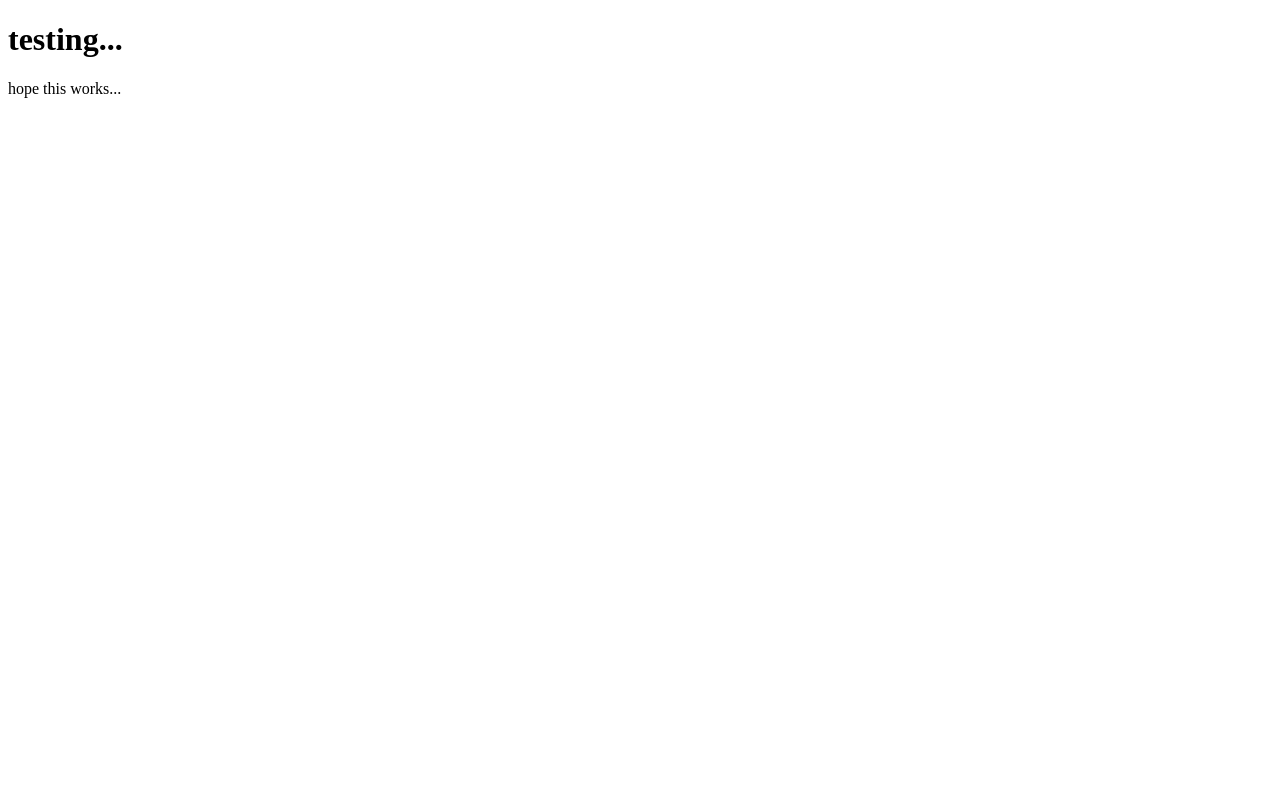
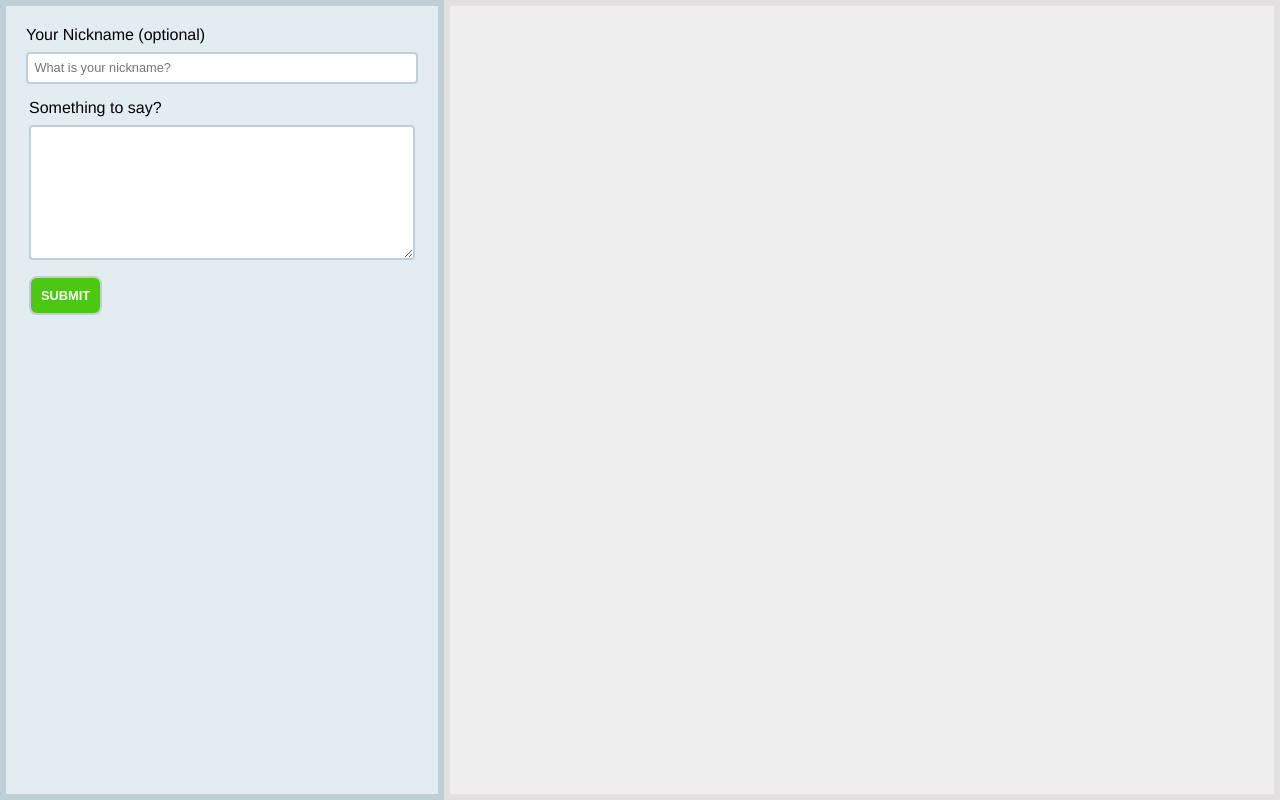
Before and after one commit to jaclynflomen/Flomen_J_ChatApplication, a website: page views/index.html in a window 1280 px wide. Drawn offline with nearby package versions, Linux system fonts and the light colour scheme; files that its build step writes are made by us from their sources.

Commit message:
new files added

```diff
--- /dev/null
+++ b/sass/main.scss
@@ -0,0 +1,72 @@
+/* reset */
+* {
+	margin: 0; padding: 0; box-sizing: border-box;
+}
+
+html, body { height: 100%; }
+
+body { font: 16px Helvetica, Arial; }
+
+main {
+	display: flex;
+	height: 100%;
+	flex-direction: row;
+}
+.form-container, .messages { padding: 20px; }
+.form-container {
+	flex: 1;
+	border: 6px solid #bfcfd6;
+	background-color: #e3edf1;
+
+	label { display: block; margin-bottom: 0.5rem; }
+}
+
+.messages {
+	flex: 2;
+	background-color: #eee;
+	border: 6px solid #e2e0e0;
+}
+
+input, textarea {
+	display: block;
+	width: 100%;
+	border: 2px solid #bfcfd6;
+	//border-color: #bfcfd6;
+	border-radius: 4px;
+	font-size: 0.8rem;
+	padding: 0.4rem;
+	border-style: solid;
+}
+
+textarea { height: 135px; }
+
+
+
+form {
+	//background: #000;
+	padding: 3px;
+	margin: 12px auto;
+
+	input[type=submit] {
+		width: auto;
+		padding: 10px;
+		background-color: rgb(75, 200, 17);
+		margin-top: 1rem;
+		border-radius: 8px;
+		color: white;
+		cursor: pointer;
+		text-transform: uppercase;
+		font-weight: bold;
+	}
+}
+
+#messages {
+	list-style-type: none; margin: 0; padding: 0;
+
+	li { padding: 5px 10px;	}
+	li:nth-child(odd) { background: #eee; }
+}
+
+// imports
+
+@import 'modules/_message';
--- /dev/null
+++ b/sass/modules/_message.scss
@@ -0,0 +1,18 @@
+.new-message {
+    span { font-size: 0.8rem; display: block; margin-bottom: 2px; }
+
+    width: 45%;
+    padding: 8px 12px;
+    background-color: white;
+    border-radius: 8px;
+    margin-bottom: 1rem;
+
+    float:left;
+    clear: both;
+}
+
+.my-message {
+    float: right !important;
+    background-color: #86bf9d;
+    color: white;
+}
--- a/views/index.html
+++ b/views/index.html
@@ -1,14 +1,31 @@
 <!DOCTYPE html>
 <html lang="en">
 <head>
-    <meta charset="UTF-8">
-    <meta name="viewport" content="width=device-width, initial-scale=1.0">
-    <meta http-equiv="X-UA-Compatible" content="ie=edge">
-    <title>My Awesome Social Media App</title>
+	<meta charset="UTF-8">
+	<title>Socket IO Chat with Node!</title>
+	<link rel="stylesheet" href="css/main.css">
+	<script src="https://unpkg.com/vue"></script>
 </head>
 <body>
+	<main id="app">
+		<section class="form-container">
+			<label for="nickname">Your Nickname (optional)</label>
+			<input type="text" id="nickname" class="nickname" placeholder="What is your nickname?">
 
-    <h1>testing...</h1>
-    <p>hope this works...</p>
+			<form>
+				<label for="message">Something to say?</label>
+				<textarea class="message" type="text" autocomplete="off" id="textarea"></textarea>
+				<input type="submit">
+			</form>
+		</section>
+
+		<section class="messages">
+			<ul id="messages"">
+
+			</ul>
+		</section>
+	</main>
+	<script src="/socket.io/socket.io.js"></script>
+	<script type="module" src="js/main_vm.js"></script>
 </body>
 </html>
```
Also changed, not shown: public/css/main.css (added), 1 other file.
